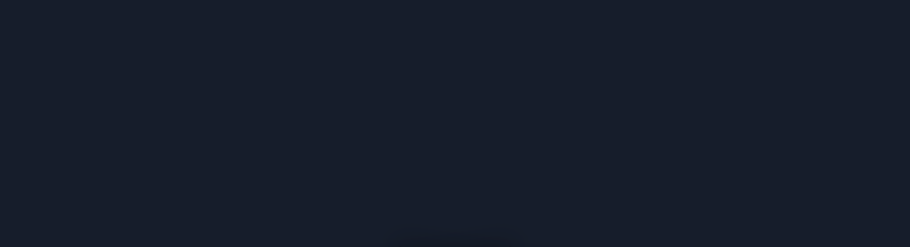
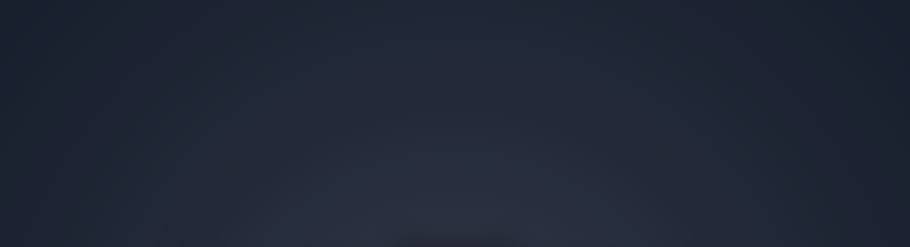
Before and after one commit to Dominic-Harvey/Espirt-De-Foil, a website built with Vite: page index.html in a window 1280 px wide. Shown: the top 247 px of the page, without its empty margins (185-1095 px from the left). Built offline with nearby package versions, Linux system fonts and the light colour scheme; a web font is replaced by a local one.

Commit message:
add fixed radial gradient halo background effect centered on viewport

```diff
--- a/index.html
+++ b/index.html
@@ -24,6 +24,7 @@
     <link rel="stylesheet" href="/styles.css" />
   </head>
   <body>
+    <div class="halo" aria-hidden="true"></div>
     <main class="site-main">
       <div class="hero">
         <div class="hero-swords">
--- a/styles.css
+++ b/styles.css
@@ -24,6 +24,30 @@
   background: var(--color-navy-deep);
   color: var(--color-cream);
   overflow-x: hidden;
+}
+
+/* ============================================
+   Halo – central radial gradient glow
+   ============================================ */
+.halo {
+  position: fixed;
+  top: 50%;
+  left: 50%;
+  width: 120vw;
+  height: 120vw;
+  max-width: 1400px;
+  max-height: 1400px;
+  border-radius: 50%;
+  background: radial-gradient(
+    circle at center,
+    rgba(199, 194, 222, 0.18) 0%,
+    rgba(199, 194, 222, 0.08) 30%,
+    rgba(199, 194, 222, 0.03) 50%,
+    transparent 65%
+  );
+  transform: translate(-50%, -50%);
+  pointer-events: none;
+  z-index: 0;
 }
 
 /* ============================================
```
